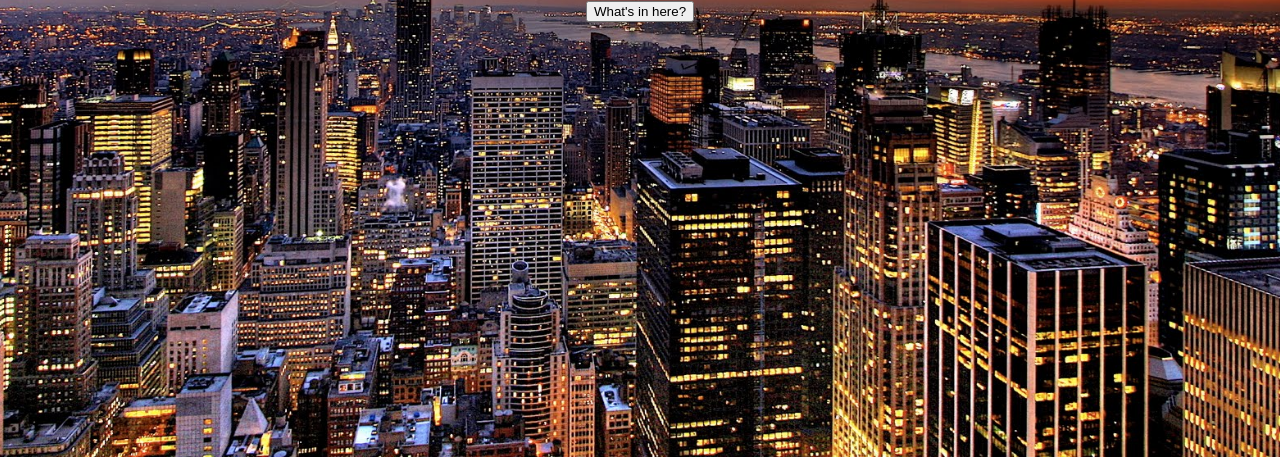
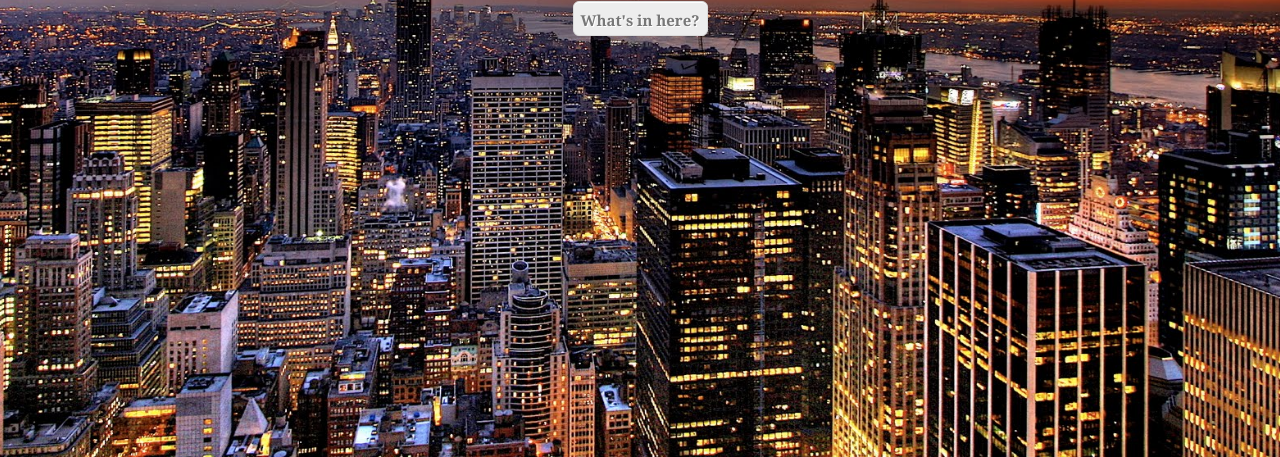
Before and after one commit to DANIELEGBETABI/WebsiteCountdownTimer, a plain HTML site: page index.html in a window 1280 px wide. Shown: the part 343-800 px from the top of the page. Drawn offline with nearby package versions, Linux system fonts and the light colour scheme.

Commit message:
added css for button

```diff
--- a/css/style.css
+++ b/css/style.css
@@ -54,6 +54,44 @@ h1{
 	color: #fff;
 }
 
+.btn {
+	-moz-box-shadow:inset 0px 1px 0px 0px #ffffff;
+	-webkit-box-shadow:inset 0px 1px 0px 0px #ffffff;
+	box-shadow:inset 0px 1px 0px 0px #ffffff;
+	background-color:#ededed;
+	-webkit-border-top-left-radius:6px;
+	-moz-border-radius-topleft:6px;
+	border-top-left-radius:6px;
+	-webkit-border-top-right-radius:6px;
+	-moz-border-radius-topright:6px;
+	border-top-right-radius:6px;
+	-webkit-border-bottom-right-radius:6px;
+	-moz-border-radius-bottomright:6px;
+	border-bottom-right-radius:6px;
+	-webkit-border-bottom-left-radius:6px;
+	-moz-border-radius-bottomleft:6px;
+	border-bottom-left-radius:6px;
+	text-indent:0;
+	border:1px solid #dcdcdc;
+	display:inline-block;
+	color:#777777;
+	font-family:Georgia;
+	font-size:15px;
+	font-weight:bold;
+	font-style:normal;
+	height:35px;
+	line-height:35px;
+	width:135px;
+	text-decoration:none;
+	text-align:center;
+	text-shadow:1px 1px 0px #ffffff;
+}.btn:hover {
+	background-color:#dfdfdf;
+}.btn:active {
+	position:relative;
+	top:1px;
+}
+
 @media only screen and (max-width: 700px) {
 	html{
 		height:100%;
--- a/index.html
+++ b/index.html
@@ -53,7 +53,7 @@
 
     <script src="js/timer.js"></script>
 
-    <a class="fancybox" href="image/image.jpg"><button type="button">What's in here?</button></a>
+    <a class="fancybox" href="image/image.jpg"><button type="button" class="btn">What's in here?</button></a>
 
 
 </body>
```
Also changed, not shown: 1 other file.
